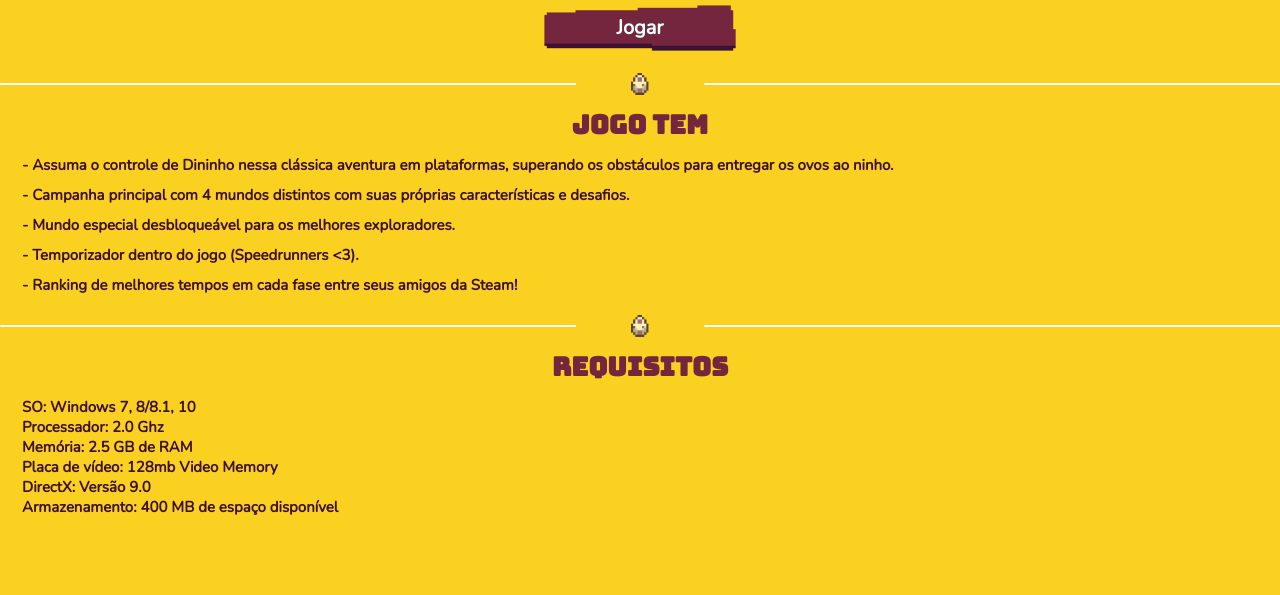
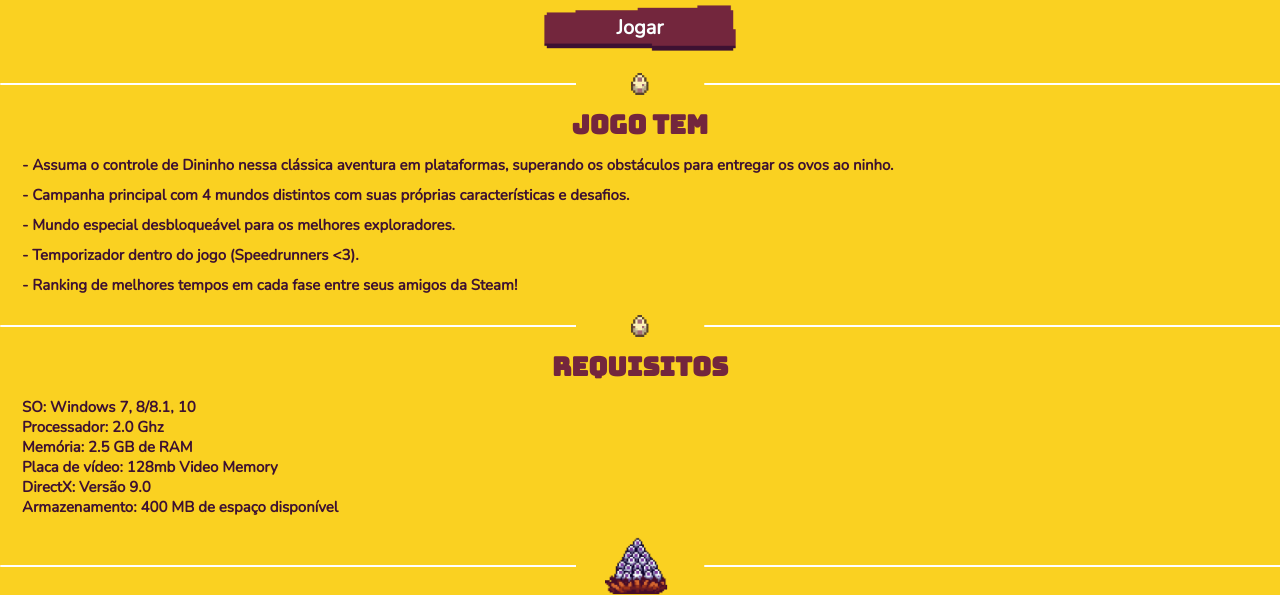
Before and after one commit to maugravena/dininho-adventures, a website: page index.html in a window 1280 px wide. Shown: the part 1390-1985 px from the top of the page. Before the commit the page ends 1907 px from the top, so only its background shows below. Drawn offline with nearby package versions, Linux system fonts and the light colour scheme.

Commit message:
separator variation

```diff
--- a/css/style.css
+++ b/css/style.css
@@ -124,3 +124,12 @@ body {
 .requirements > dl {
   color: #3d1132;
 }
+
+.basket-eggs {
+  background: url(../images/ninho.png);
+  background-repeat: no-repeat;
+  display: block;
+  margin: 0 auto;
+  height: 58px;
+  width: 70px;
+}
--- a/index.html
+++ b/index.html
@@ -77,5 +77,8 @@
         <dd>Armazenamento: 400 MB de espaço disponível</dd>
       </dl>
     </section>
+    <div class="separator">
+      <span class="basket-eggs"></span>
+    </div>
   </body>
 </html>
```
Also changed, not shown: images/ninho.png (added).
